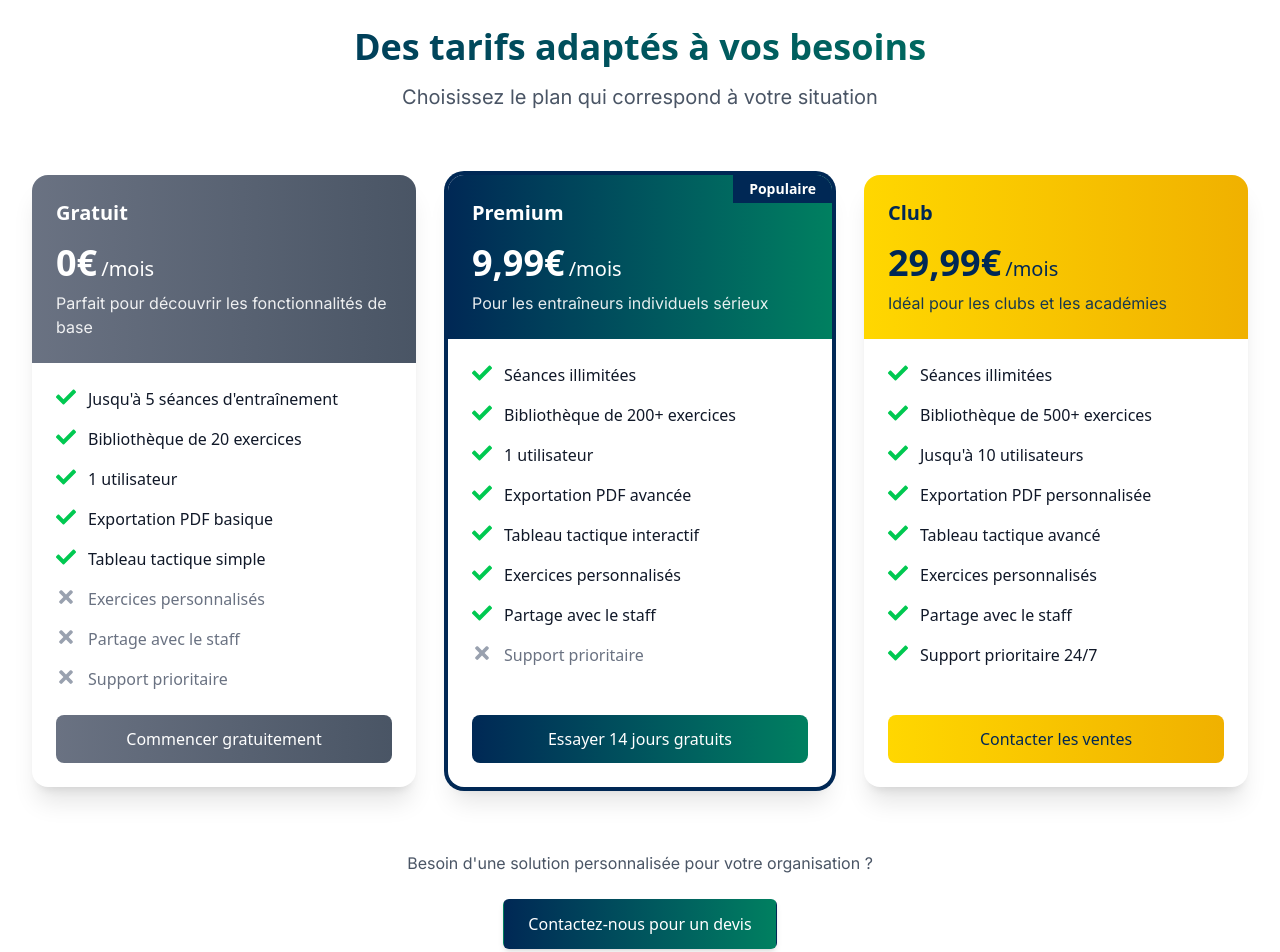
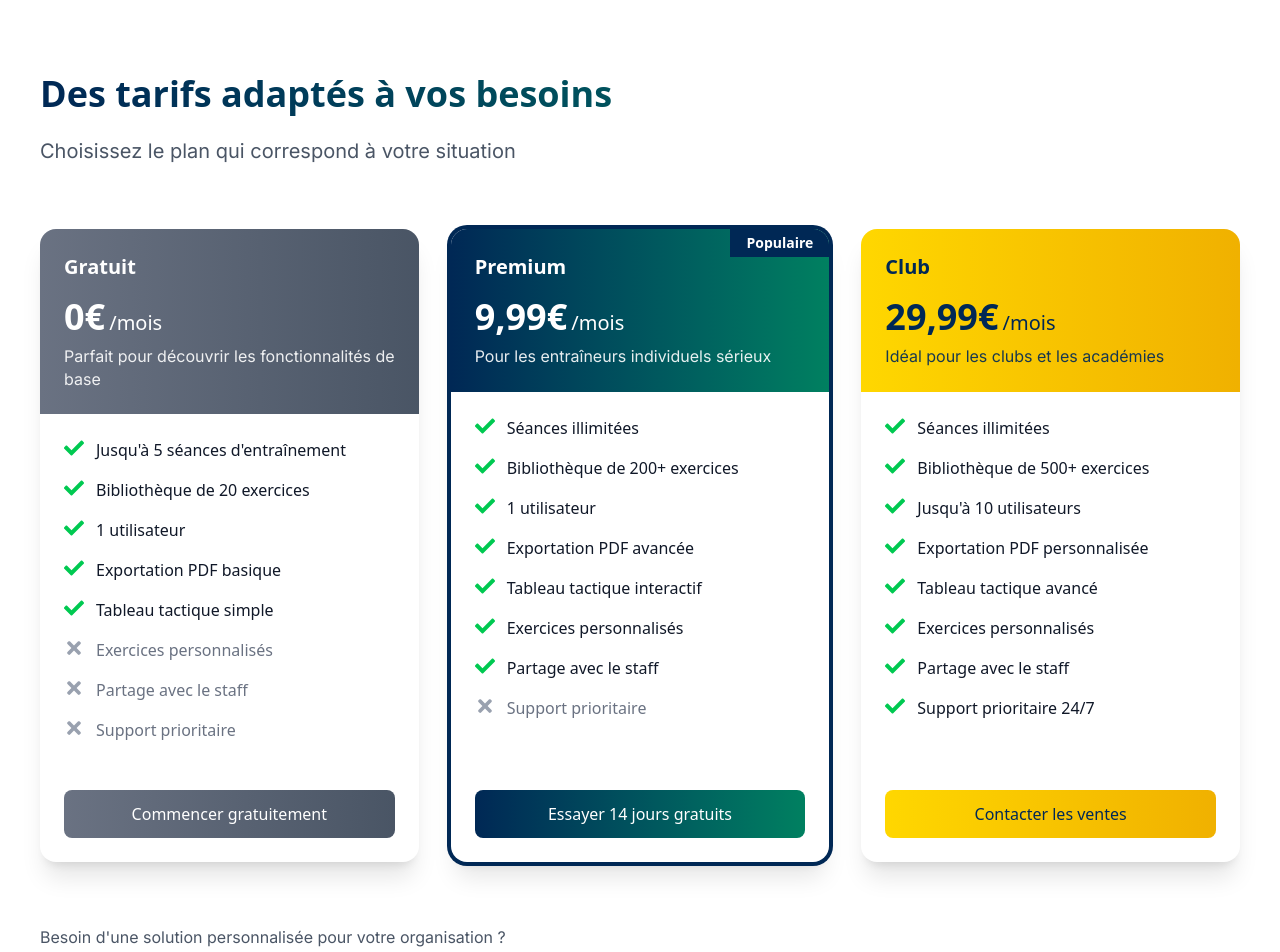
Before and after one commit to petaccia/coatch-heart, a Next.js app in the folder frontend/: page / in a window 1280 px wide. Shown: the part 3500-4452 px from the top of the page. Built offline with nearby package versions, Linux system fonts and the light colour scheme.

Commit message:
refactor: apply utility classes to FAQ and Pricing sections

```diff
--- a/frontend/src/components/sections/home/faq-section/FaqItem.tsx
+++ b/frontend/src/components/sections/home/faq-section/FaqItem.tsx
@@ -20,16 +20,16 @@ const FaqItem = ({ question, answer }: FaqItemProps) => {
   const contentId = `answer-${question.replace(/\s+/g, '-').toLowerCase()}`;
 
   return (
-    <div className="border-b border-gray-200 py-4">
+    <div className="border-b border-gray-200 py-3 sm:py-4">
       <h3>
         <button
-          className="flex justify-between items-center w-full text-left focus:outline-none focus:ring-2 focus:ring-primary focus:ring-offset-2 rounded-md py-2 px-1"
+          className="flex justify-between items-center w-full text-left focus-ring rounded-md py-2 px-1 hover-brightness"
           onClick={toggleOpen}
           aria-expanded={isOpen}
           aria-controls={contentId}
           id={headingId}
         >
-          <span className="text-lg font-semibold text-gray-900">{question}</span>
+          <span className="text-base sm:text-lg font-semibold text-gray-900">{question}</span>
           <span className="ml-4 flex-shrink-0" aria-hidden="true">
             {isOpen ? (
               <FaChevronUp className="h-5 w-5 text-primary" />
@@ -51,7 +51,7 @@ const FaqItem = ({ question, answer }: FaqItemProps) => {
             role="region"
             aria-labelledby={headingId}
           >
-            <p className="mt-4 text-base !text-gray-600">{answer}</p>
+            <p className="mt-3 sm:mt-4 mobile-text !text-gray-600">{answer}</p>
           </motion.div>
         )}
       </AnimatePresence>
--- a/frontend/src/components/sections/home/faq-section/FaqSection.tsx
+++ b/frontend/src/components/sections/home/faq-section/FaqSection.tsx
@@ -5,19 +5,19 @@ import FaqItem from './FaqItem';
 
 const FaqSection = () => {
   return (
-    <section className="py-20 gradient-hero">
-      <div className="max-w-4xl mx-auto px-4 sm:px-6 lg:px-8">
+    <section className="py-12 sm:py-16 md:py-20 gradient-hero">
+      <div className="max-w-4xl mx-auto px-4 sm:px-6 lg:px-8 mobile-container">
         <motion.div
           initial={{ opacity: 0, y: 20 }}
           whileInView={{ opacity: 1, y: 0 }}
           viewport={{ once: true }}
           transition={{ duration: 0.8 }}
-          className="text-center mb-12"
+          className="text-center mb-8 sm:mb-12 mobile-text-center"
         >
-          <h2 id="faq-heading" className="text-3xl font-bold text-gray-900 sm:text-4xl">
+          <h2 id="faq-heading" className="mobile-title font-bold text-gray-900">
             Questions fréquemment posées
           </h2>
-          <p className="mt-4 text-xl text-gray-600">
+          <p className="mt-3 sm:mt-4 mobile-subtitle text-gray-600">
             Tout ce que vous devez savoir sur Coach Heart
           </p>
         </motion.div>
@@ -27,7 +27,7 @@ const FaqSection = () => {
           whileInView={{ opacity: 1, y: 0 }}
           viewport={{ once: true }}
           transition={{ duration: 0.8, delay: 0.2 }}
-          className="bg-white rounded-xl shadow-lg p-6 md:p-8"
+          className="bg-white rounded-xl shadow-lg p-4 sm:p-6 md:p-8 mobile-container"
         >
           <div
             className="divide-y divide-gray-200"
@@ -49,14 +49,14 @@ const FaqSection = () => {
           whileInView={{ opacity: 1, y: 0 }}
           viewport={{ once: true }}
           transition={{ duration: 0.8, delay: 0.4 }}
-          className="text-center mt-12"
+          className="text-center mt-8 sm:mt-12 mobile-text-center"
         >
-          <p className="text-gray-600 mb-6">
+          <p className="mobile-text text-gray-600 mb-4 sm:mb-6">
             Vous avez d'autres questions ? N'hésitez pas à nous contacter.
           </p>
           <a
             href="/contact"
-            className="inline-flex items-center justify-center px-6 py-3 border border-transparent text-base font-medium rounded-md text-white bg-gradient-to-r from-primary to-secondary hover:from-primary/90 hover:to-secondary/90 shadow-md transition-all duration-300 focus:outline-none focus:ring-2 focus:ring-offset-2 focus:ring-primary"
+            className="inline-flex items-center justify-center px-6 py-3 border border-transparent text-base font-medium rounded-md text-white bg-gradient-to-r from-primary to-secondary hover:from-primary/90 hover:to-secondary/90 shadow-md button-transition focus-ring"
             aria-label="Contactez-nous pour plus d'informations"
           >
             Contactez-nous
--- a/frontend/src/components/sections/home/pricing-section/PricingCard.tsx
+++ b/frontend/src/components/sections/home/pricing-section/PricingCard.tsx
@@ -15,9 +15,9 @@ const PricingCard = ({ plan, index }: PricingCardProps) => {
       whileInView={{ opacity: 1, y: 0 }}
       viewport={{ once: true }}
       transition={{ duration: 0.5, delay: index * 0.1 }}
-      className={`relative bg-white rounded-2xl shadow-xl overflow-hidden h-full flex flex-col ${
+      className={`relative bg-white rounded-xl sm:rounded-2xl shadow-xl overflow-hidden h-full flex flex-col ${
         plan.isPopular ? 'ring-4 ring-primary' : ''
-      }`}
+      } hover-shadow`}
     >
       {plan.isPopular && (
         <div
@@ -28,17 +28,17 @@ const PricingCard = ({ plan, index }: PricingCardProps) => {
         </div>
       )}
 
-      <div className={`bg-gradient-to-r ${plan.color} p-6 ${plan.color.includes('accent') ? 'text-primary' : 'text-white'}`}>
-        <h3 className="text-xl font-bold">{plan.name}</h3>
-        <div className="mt-4 flex items-baseline">
-          <span className="text-4xl font-extrabold">{plan.price}</span>
-          <span className="ml-1 text-xl font-medium">/mois</span>
+      <div className={`bg-gradient-to-r ${plan.color} p-5 sm:p-6 ${plan.color.includes('accent') ? 'text-primary' : 'text-white'}`}>
+        <h3 className="text-lg sm:text-xl font-bold">{plan.name}</h3>
+        <div className="mt-3 sm:mt-4 flex items-baseline">
+          <span className="text-3xl sm:text-4xl font-extrabold">{plan.price}</span>
+          <span className="ml-1 text-lg sm:text-xl font-medium">/mois</span>
         </div>
-        <p className={`mt-2 !text-base ${plan.color.includes('accent') ? '!text-primary/90' : '!text-white/90'}`}>{plan.description}</p>
+        <p className={`mt-2 mobile-text ${plan.color.includes('accent') ? '!text-primary/90' : '!text-white/90'}`}>{plan.description}</p>
       </div>
 
-      <div className="p-6 flex-grow">
-        <ul className="space-y-4" aria-label={`Fonctionnalités incluses dans le plan ${plan.name}`}>
+      <div className="p-5 sm:p-6 flex-grow">
+        <ul className="space-y-3 sm:space-y-4" aria-label={`Fonctionnalités incluses dans le plan ${plan.name}`}>
           {plan.features.map((feature) => (
             <li key={feature.id} className="flex items-start">
               {feature.included ? (
@@ -47,7 +47,7 @@ const PricingCard = ({ plan, index }: PricingCardProps) => {
                 <FaTimes className="h-5 w-5 text-gray-400 flex-shrink-0 mr-3" aria-hidden="true" />
               )}
               <span className="sr-only">{feature.included ? 'Inclus:' : 'Non inclus:'}</span>
-              <span className={feature.included ? '!text-gray-900 !text-base' : '!text-gray-500 !text-base'}>
+              <span className={feature.included ? '!text-gray-900 mobile-text' : '!text-gray-500 mobile-text'}>
                 {feature.text}
               </span>
             </li>
@@ -55,14 +55,14 @@ const PricingCard = ({ plan, index }: PricingCardProps) => {
         </ul>
       </div>
 
-      <div className="p-6 pt-0">
+      <div className="p-5 sm:p-6 pt-0">
         <motion.a
           href={`/signup?plan=${plan.name.toLowerCase()}`}
           role="button"
           aria-label={`${plan.buttonText} pour le plan ${plan.name}`}
           whileHover={{ scale: 1.03 }}
           whileTap={{ scale: 0.98 }}
-          className={`w-full py-3 px-4 rounded-lg font-medium bg-gradient-to-r ${plan.color} hover:shadow-lg transition-all duration-300 ${plan.color.includes('accent') ? 'text-primary' : 'text-white'} flex items-center justify-center focus:outline-none focus:ring-2 focus:ring-offset-2 focus:ring-primary`}
+          className={`w-full py-3 px-4 rounded-lg font-medium bg-gradient-to-r ${plan.color} hover:shadow-lg button-transition ${plan.color.includes('accent') ? 'text-primary' : 'text-white'} flex items-center justify-center focus-ring`}
         >
           {plan.buttonText}
         </motion.a>
--- a/frontend/src/components/sections/home/pricing-section/PricingSection.tsx
+++ b/frontend/src/components/sections/home/pricing-section/PricingSection.tsx
@@ -5,24 +5,24 @@ import PricingCard from './PricingCard';
 
 const PricingSection = () => {
   return (
-    <section className="py-20 bg-white">
-      <div className="max-w-7xl mx-auto px-4 sm:px-6 lg:px-8">
+    <section className="py-12 sm:py-16 md:py-20 bg-white">
+      <div className="max-w-7xl mx-auto px-4 sm:px-6 lg:px-8 mobile-container">
         <motion.div
           initial={{ opacity: 0, y: 20 }}
           whileInView={{ opacity: 1, y: 0 }}
           viewport={{ once: true }}
           transition={{ duration: 0.8 }}
-          className="text-center mb-16"
+          className="text-center mb-10 sm:mb-16 mobile-text-center"
         >
-          <h2 className="text-3xl font-bold sm:text-4xl bg-gradient-to-r from-primary to-secondary bg-clip-text text-transparent">
+          <h2 className="mobile-title font-bold bg-gradient-to-r from-primary to-secondary bg-clip-text text-transparent">
             Des tarifs adaptés à vos besoins
           </h2>
-          <p className="mt-4 text-xl !text-gray-600">
+          <p className="mt-3 sm:mt-4 mobile-subtitle !text-gray-600">
             Choisissez le plan qui correspond à votre situation
           </p>
         </motion.div>
 
-        <div className="grid grid-cols-1 md:grid-cols-2 lg:grid-cols-3 gap-8">
+        <div className="grid grid-cols-1 md:grid-cols-2 lg:grid-cols-3 gap-6 sm:gap-8">
           {pricingPlans.map((plan, index) => (
             <PricingCard key={plan.id} plan={plan} index={index} />
           ))}
@@ -33,14 +33,14 @@ const PricingSection = () => {
           whileInView={{ opacity: 1, y: 0 }}
           viewport={{ once: true }}
           transition={{ duration: 0.8, delay: 0.4 }}
-          className="mt-16 text-center"
+          className="mt-10 sm:mt-16 text-center mobile-text-center"
         >
-          <p className="!text-gray-600 !text-base mb-6">
+          <p className="!text-gray-600 mobile-text mb-4 sm:mb-6">
             Besoin d'une solution personnalisée pour votre organisation ?
           </p>
           <a
             href="/contact"
-            className="inline-flex items-center justify-center px-6 py-3 border border-transparent text-base font-medium rounded-md text-white bg-gradient-to-r from-primary to-secondary hover:from-primary/90 hover:to-secondary/90 shadow-md transition-all duration-300"
+            className="inline-flex items-center justify-center px-6 py-3 border border-transparent text-base font-medium rounded-md text-white bg-gradient-to-r from-primary to-secondary hover:from-primary/90 hover:to-secondary/90 shadow-md button-transition focus-ring"
           >
             Contactez-nous pour un devis
           </a>
```
